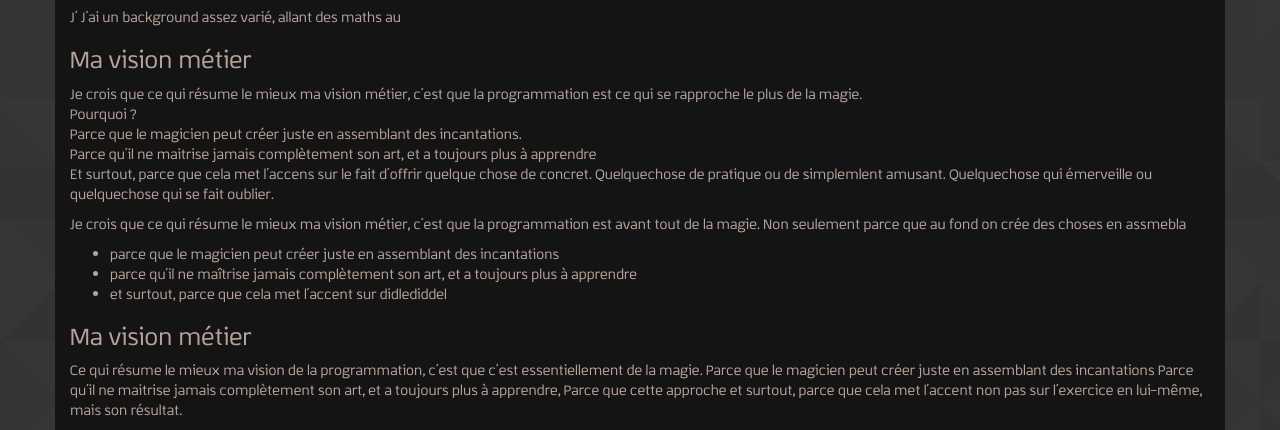
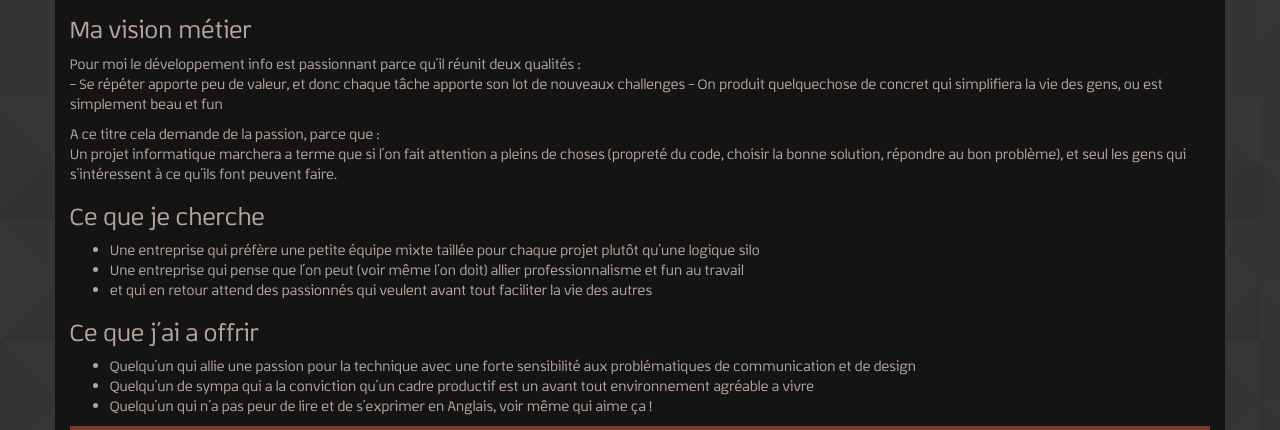
Before and after one commit to MarcMonchablon/pupweb, a website: page site/index.jade in a window 1280 px wide. Shown: the part 499-929 px from the top of the page. Drawn offline with nearby package versions, Linux system fonts and the light colour scheme; files that its build step writes are made by us from their sources.

Commit message:
First alternative draft for 'software as a craft' section

```diff
--- a/site/includes/motivation.jade
+++ b/site/includes/motivation.jade
@@ -1,34 +1,13 @@
-p.
-  J&#39;
-  J&#39;ai un background assez varié, allant des maths au
-
 h3 Ma vision métier
-p.
-  Je crois que ce qui résume le mieux ma vision métier, c&#39;est que la programmation est ce qui se rapproche le plus de la magie.
-  <br/>
-  Pourquoi ?
-  <br/>Parce que le magicien peut créer juste en assemblant des incantations.
-  <br/>
-  Parce qu&#39;il ne maitrise jamais complètement son art, et a toujours plus à apprendre
-  <br/>
-  Et surtout, parce que cela met l&#39;accens sur le fait d&#39;offrir quelque chose de concret. Quelquechose de pratique ou de simplemlent amusant. Quelquechose qui émerveille ou quelquechose qui se fait oublier.
-
-p.
-  Je crois que ce qui résume le mieux ma vision métier, c&#39;est que la programmation est avant tout de la magie.
-  Non seulement parce que au fond on crée des choses en assmebla
-
-ul
-  li parce que le magicien peut créer juste en assemblant des incantations
-  li parce qu&#39;il ne maîtrise jamais complètement son art, et a toujours plus à apprendre
-  li et surtout, parce que cela met l&#39;accent sur didlediddel
-
-h3 Ma vision métier
-p.
-  Ce qui résume le mieux ma vision de la programmation, c&#39;est que c&#39;est essentiellement de la magie.
-  Parce que le magicien peut créer juste en assemblant des incantations
-  Parce qu&#39;il ne maitrise jamais complètement son art, et a toujours plus à apprendre,
-  Parce que cette approche
-  et surtout, parce que cela met l&#39;accent non pas sur l&#39;exercice en lui-même, mais son résultat.
+p
+  | Pour moi le développement info est passionnant parce qu&#39;il réunit deux qualités :
+  br
+  | - Se répéter apporte peu de valeur, et donc chaque tâche apporte son lot de nouveaux challenges
+  | - On produit quelquechose de concret qui simplifiera la vie des gens, ou est simplement beau et fun
+p
+  | A ce titre cela demande de la passion, parce que :
+  br
+  | Un projet informatique marchera a terme que si l&#39;on fait attention a pleins de choses (propreté du code, choisir la bonne solution, répondre au bon problème), et seul les gens qui s&#39;intéressent à ce qu&#39;ils font peuvent faire.
 
 h3 Ce que je cherche
 ul
```
Also changed, not shown: site/includes/motivation.html, site/index.html.
